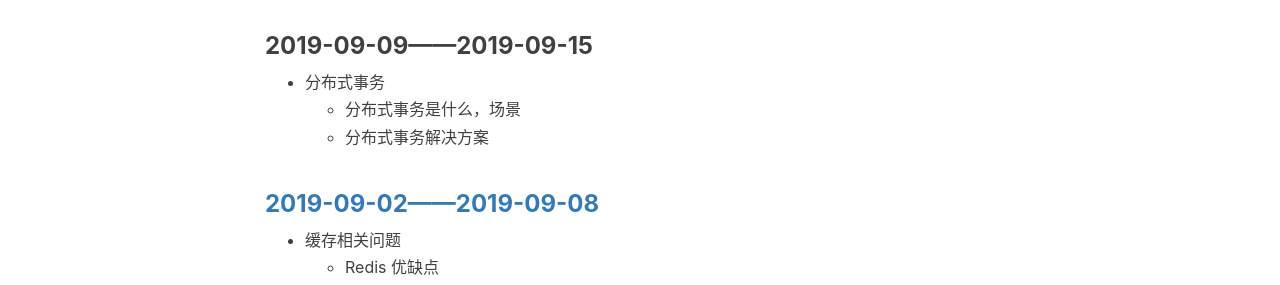
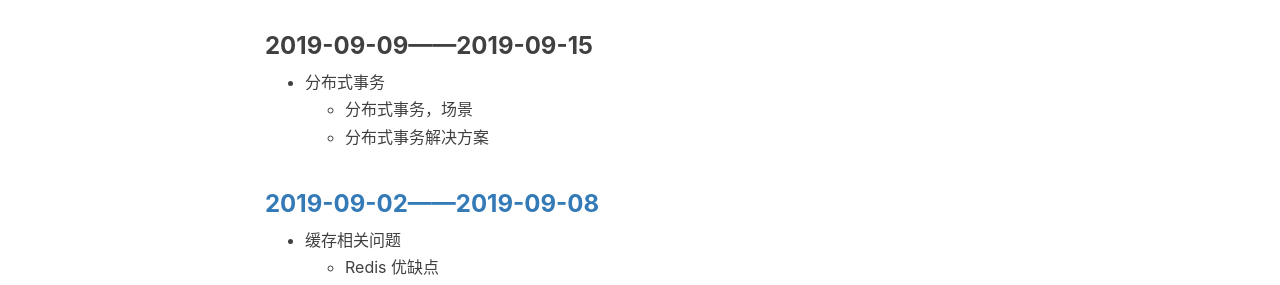
Before and after one commit to lovears/lovears.github.io, a Jekyll site: the page built from _posts/2019-06-30-todo-list.markdown, in a window 1280 px wide. Shown: the part 624-909 px from the top of the page. Built offline with Jekyll 4.4.1, drawn with Linux system fonts in a browser that asks for light colours; nearby versions of some CDN libraries; comment, search, counter and statistics services are not loaded.

Commit message:
Update 2019-06-30-todo-list.markdown

```diff
--- a/_posts/2019-06-30-todo-list.markdown
+++ b/_posts/2019-06-30-todo-list.markdown
@@ -15,7 +15,7 @@ tags:
 
 ### 2019-09-09——2019-09-15
 - 分布式事务
-  - 分布式事务是什么，场景
+  - 分布式事务，场景
   - 分布式事务解决方案
 
 ### [2019-09-02——2019-09-08](https://lovears.github.io/2019/09/07/cache-redis/)
```
